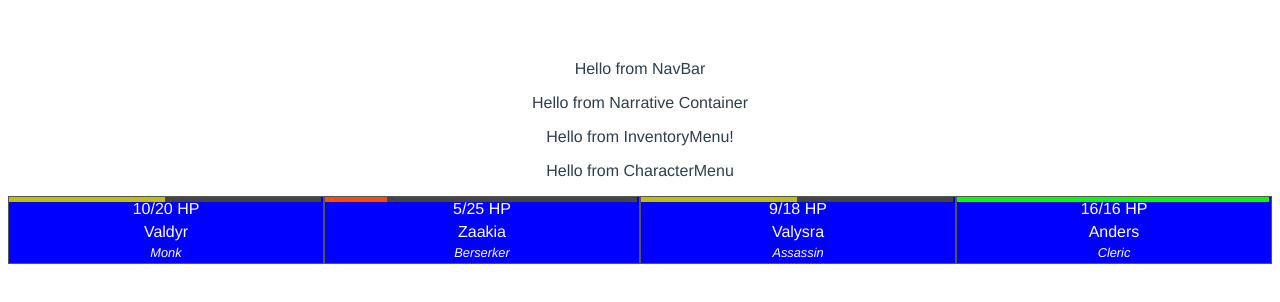
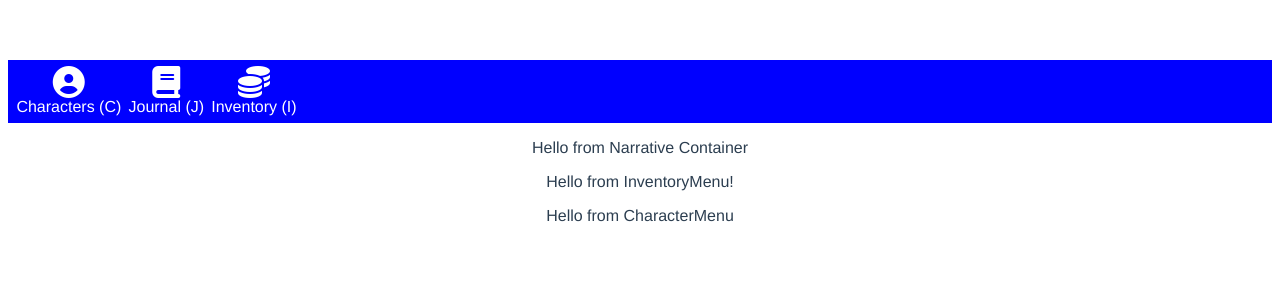
Before and after one commit to kshieldsDTS/vue-rpg, a Vue app: page / in a window 1280 px wide. Shown: the top 302 px of the page. Built offline with nearby package versions, Linux system fonts and the light colour scheme.

Commit message:
remove seed data for characters, add initial styling for NavBar

```diff
--- a/public/index.html
+++ b/public/index.html
@@ -5,6 +5,9 @@
     <meta http-equiv="X-UA-Compatible" content="IE=edge">
     <meta name="viewport" content="width=device-width,initial-scale=1.0">
     <link rel="icon" href="<%= BASE_URL %>favicon.ico">
+    <link rel="stylesheet" href="https://cdnjs.cloudflare.com/ajax/libs/font-awesome/6.1.1/css/all.min.css"
+      integrity="sha512-KfkfwYDsLkIlwQp6LFnl8zNdLGxu9YAA1QvwINks4PhcElQSvqcyVLLD9aMhXd13uQjoXtEKNosOWaZqXgel0g=="
+      crossorigin="anonymous" referrerpolicy="no-referrer" />
     <title>RPG</title>
   </head>
   <body>
--- a/src/App.vue
+++ b/src/App.vue
@@ -1,9 +1,11 @@
 <template>
-  <NavBar />
-  <NarrativeContainer />
-  <InventoryMenu />
-  <CharacterMenu />
-  <PartyStatus :party='party' />
+  <main>
+    <NavBar />
+    <NarrativeContainer />
+    <InventoryMenu />
+    <CharacterMenu />
+    <PartyStatus :party='party' />
+  </main>
 </template>
 
 <script>
@@ -25,36 +27,7 @@ export default {
   },
   data() {
     return {
-      party: [
-        {
-          id: 0,
-          name: 'Valdyr',
-          class: 'Monk',
-          maxHP: 20,
-          currentHP: 10,
-        },
-        {
-          id: 1,
-          name: 'Zaakia',
-          class: 'Berserker',
-          maxHP: 25,
-          currentHP: 5,
-        },
-        {
-          id: 2,
-          name: 'Valysra',
-          class: 'Assassin',
-          maxHP: 18,
-          currentHP: 9,
-        },
-        {
-          id: 3,
-          name: 'Anders',
-          class: 'Cleric',
-          maxHP: 16,
-          currentHP: 16,
-        }
-      ]
+      party: []
     }
   }
 }
@@ -69,4 +42,8 @@ export default {
   color: #2c3e50;
   margin-top: 60px;
 }
+main {
+  height: 100%;
+  width: 100%;
+}
 </style>
--- a/src/components/NavBar.vue
+++ b/src/components/NavBar.vue
@@ -1,5 +1,18 @@
 <template>
-    <p>Hello from NavBar</p>
+    <div class='nav-bar'>
+        <div class='icon'>
+            <i class="fa-solid fa-circle-user fa-2x"></i>
+            <legend>Characters (C)</legend>
+        </div>
+        <div class='icon'>
+            <i class="fa-solid fa-book fa-2x"></i>
+            <legend>Journal (J)</legend>
+       </div>
+       <div class='icon'>
+            <i class="fa-solid fa-coins fa-2x"></i>
+            <legend>Inventory (I)</legend>
+       </div>
+    </div>
 </template>
 
 <script>
@@ -8,6 +21,14 @@ export default {
 }
 </script>
 
-<style>
-
+<style scoped>
+.nav-bar {
+    background-color: blue;
+    color: white;
+    display: flex;
+    padding: 0.3em;
+}
+.icon {
+    padding: 0.1em;
+}
 </style>
--- a/src/components/PartyStatusCard.vue
+++ b/src/components/PartyStatusCard.vue
@@ -37,7 +37,7 @@ export default {
     width: var(--width);
     height: 5px;
     background-color: rgb(var(--red), var(--green), 0);
-    filter: brightness(150%);
+    filter: brightness(180%);
     z-index: 2;
 }
 p {
```
